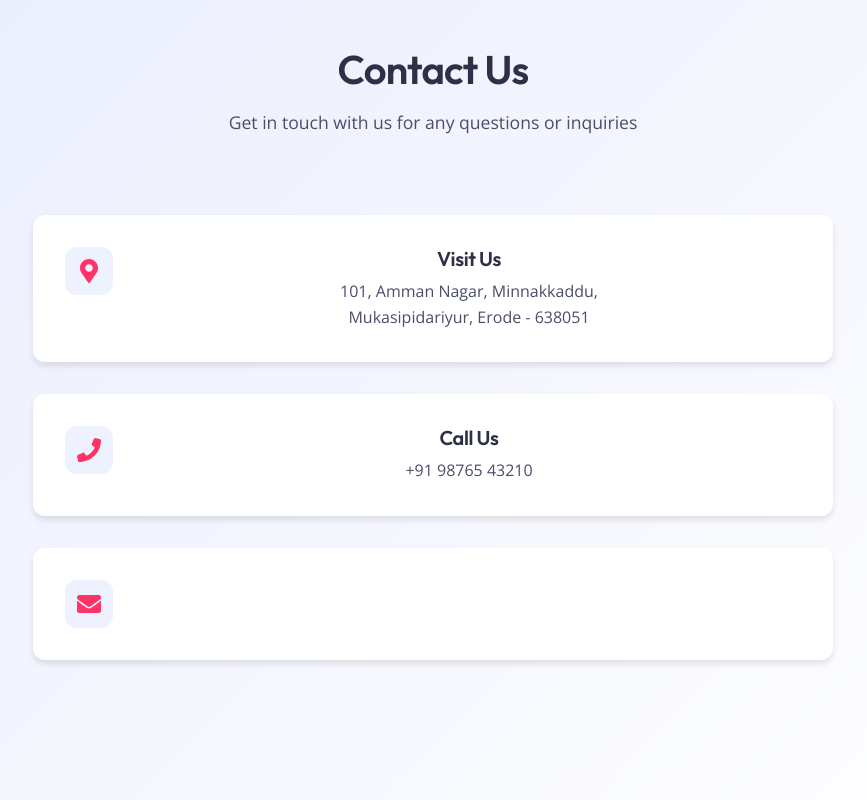
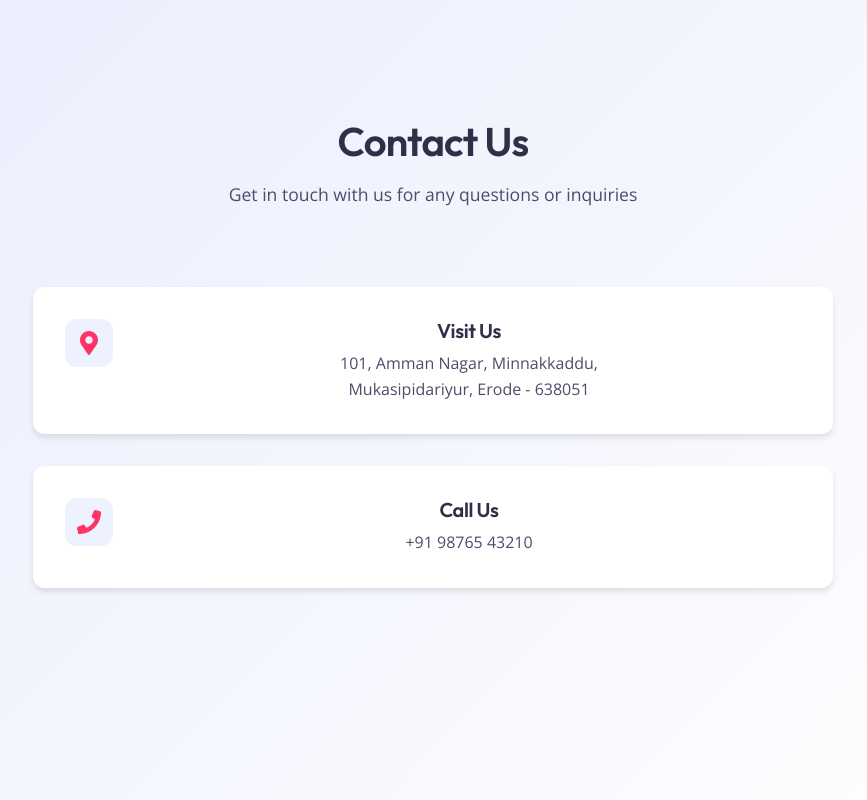
Before and after one commit to kavya-senthilkumar/SanthoshYarns, a React (Create React App) app in the folder client/: page / in a window 1280 px wide. Shown: the part 2271-3071 px from the top of the page, without its empty margins (207-1074 px from the left). Built offline with nearby package versions, Linux system fonts and the light colour scheme; no server answers.

Commit message:
Update Contact.js

```diff
--- a/client/src/components/Landing/Contact.js
+++ b/client/src/components/Landing/Contact.js
@@ -34,11 +34,6 @@ const Contact = () => {
                         </div>
                     </div>
 
-                    <div className="info__item">
-                        <div className="info__icon__wrapper">
-                            <FaEnvelope className="info__icon" />
-                        </div>
-                    </div>
                 </div>
             </div>
         </div>
```
